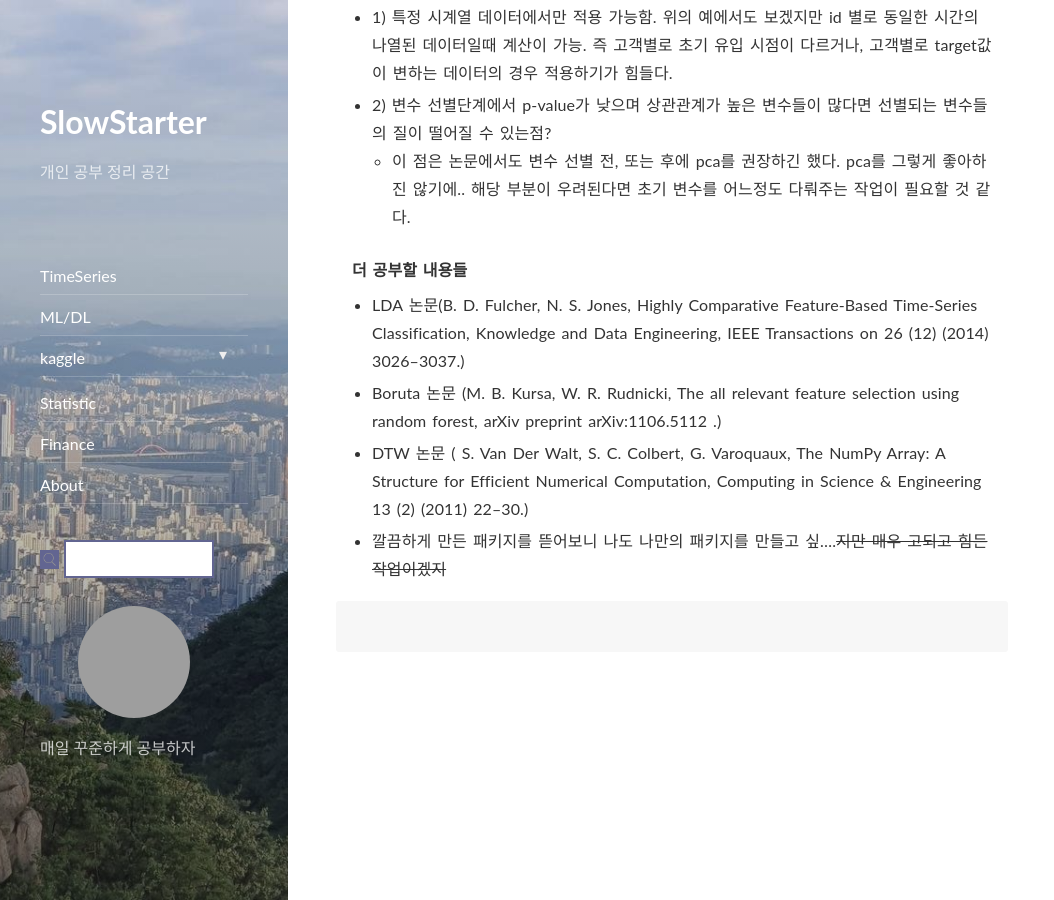
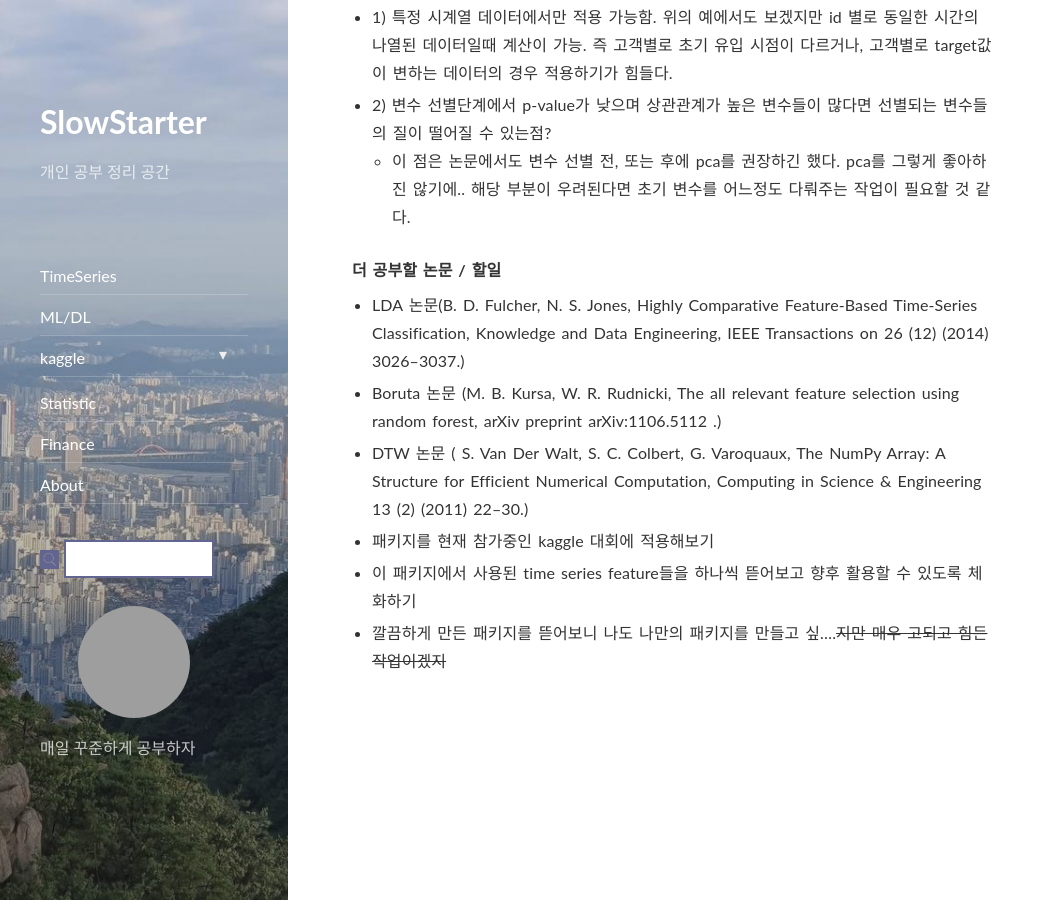
Before and after one commit to seonghun91/seonghun91.github.io, a Jekyll site: the page built from _posts/2020-04-10-[논문] Distributed and parallel time series feature extraction for industrial big data applications.md, in a window 1280 px wide and 900 px high, scrolled down 5022 px. Shown: the whole window, without its empty margins (0-1054 px from the left). Built offline with Jekyll 4.4.1, drawn with Linux system fonts in a browser that asks for light colours; nearby versions of some CDN libraries; comment, search, counter and statistics services are not loaded; grey boxes are pictures that could not be loaded.

Commit message:
Update 2020-04-10-[논문] Distributed and parallel time series feature extraction for industrial big data applications.md

````diff
--- a/_posts/2020-04-10-[논문] Distributed and parallel time series feature extraction for industrial big data applications.md
+++ b/_posts/2020-04-10-[논문] Distributed and parallel time series feature extraction for industrial big data applications.md
@@ -165,13 +165,10 @@ calculate_relevance_table 함수가 최종적으로 돌아가며, 이 함수에
 - 2) 변수 선별단계에서 p-value가 낮으며 상관관계가 높은 변수들이 많다면 선별되는 변수들의 질이 떨어질 수 있는점?
     - 이 점은 논문에서도 변수 선별 전, 또는 후에 pca를 권장하긴 했다. pca를 그렇게 좋아하진 않기에.. 해당 부분이 우려된다면 초기 변수를 어느정도 다뤄주는 작업이 필요할 것 같다.
 
-#### 더 공부할 내용들
+#### 더 공부할 논문 / 할일
 - LDA 논문(B. D. Fulcher, N. S. Jones, Highly Comparative Feature-Based Time-Series Classification, Knowledge and Data Engineering, IEEE Transactions on 26 (12) (2014) 3026–3037.)
 - Boruta 논문 (M. B. Kursa, W. R. Rudnicki, The all relevant feature selection using random forest, arXiv preprint arXiv:1106.5112 .)
 - DTW 논문 ( S. Van Der Walt, S. C. Colbert, G. Varoquaux, The NumPy Array: A Structure for Efficient Numerical Computation, Computing in Science & Engineering 13 (2) (2011) 22–30.)
+- 패키지를 현재 참가중인 kaggle 대회에 적용해보기
+- 이 패키지에서 사용된 time series feature들을 하나씩 뜯어보고 향후 활용할 수 있도록 체화하기
 - 깔끔하게 만든 패키지를 뜯어보니 나도 나만의 패키지를 만들고 싶....~~지만 매우 고되고 힘든 작업이겠지~~
-
-
-```python
-
-```
````
